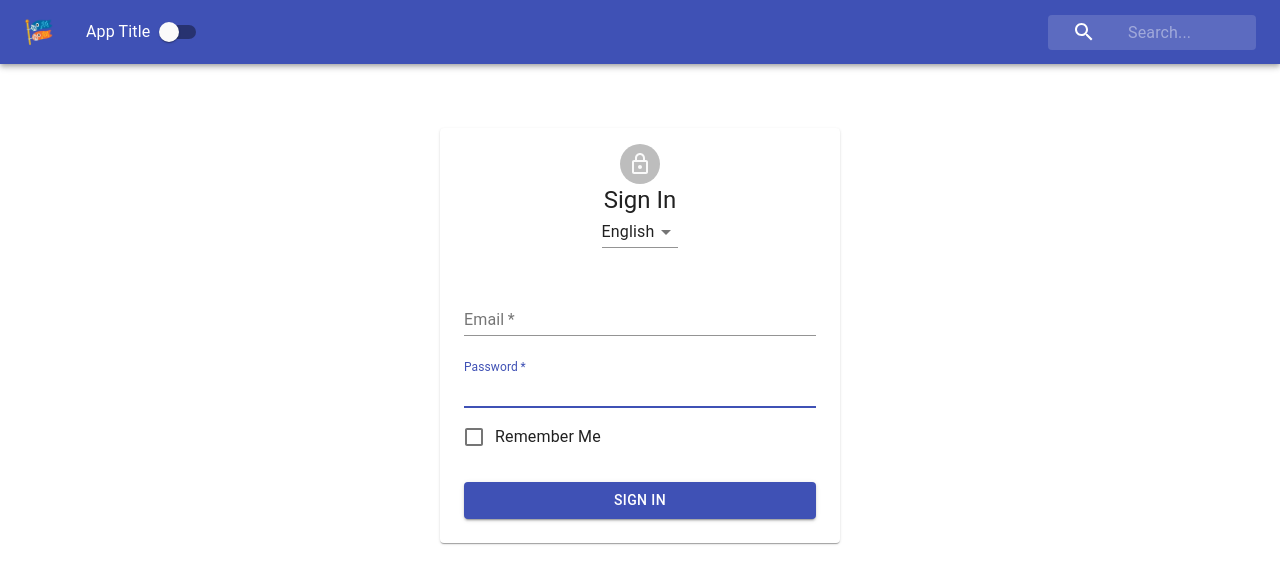
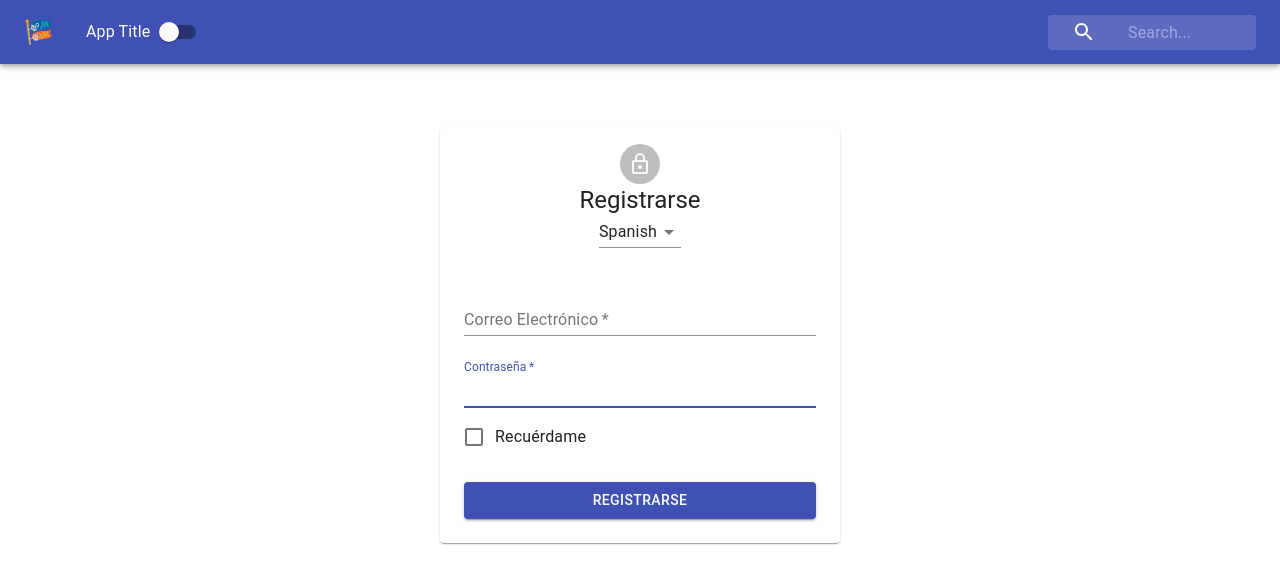
Before and after one commit to codeherbert/language-context-with-hooks, a React (Create React App) app: page / in a window 1280 px wide. Shown: the top 584 px of the page. Built offline with nearby package versions, Linux system fonts and the light colour scheme.

Commit message:
set components to consume language context

```diff
--- a/src/Form.js
+++ b/src/Form.js
@@ -14,34 +14,59 @@
 import Select from "@material-ui/core/Select";
 import withStyles from "@material-ui/core/styles/withStyles";
 import styles from "./styles/FormStyles";
+import { LanguageContext } from "./contexts/LanguageContext";
+
+const words = {
+    english: {
+        signIn: "Sign In",
+        email: "Email Address",
+        password: "Password",
+        remember: "Remember Me"
+    },
+    french: {
+        signIn: "Se Connecter",
+        email: "Adresse Électronique",
+        password: "Mot de Passe",
+        remember: "Souviens-toi De Moi"
+    },
+    spanish: {
+        signIn: "Registrarse",
+        email: "Correo Electrónico",
+        password: "Contraseña",
+        remember: "Recuérdame"
+    }
+};
 
 class Form extends Component {
+    static contextType = LanguageContext;
     render() {
-        const {classes} = this.props;
+        const { language, changeLanguage } = this.context;
+        const { classes } = this.props;
+        const { signIn, email, password, remember } = words[language];
         return (
             <main className={classes.main}>
                 <Paper className={classes.paper}>
                     <Avatar className="classes.avatar">
                         <LockOutlinedIcon />
                     </Avatar>
-                    <Typography variant="h5">Sign In</Typography>
-                    <Select value="english">
+                    <Typography variant="h5">{signIn}</Typography>
+                    <Select value={language} onChange={changeLanguage}>
                         <MenuItem value="english">English</MenuItem>
                         <MenuItem value="french">French</MenuItem>
                         <MenuItem value="spanish">Spanish</MenuItem>
                     </Select>
                     <form className={classes.form}>
                         <FormControl margin="normal" required fullWidth>
-                            <InputLabel htmlFor="email">Email</InputLabel>
+                            <InputLabel htmlFor="email">{email}</InputLabel>
                             <Input id="email" name="email" autoFocus />
                         </FormControl>
                         <FormControl margin="normal" required fullWidth>
-                            <InputLabel htmlFor="password">Password</InputLabel>
+                            <InputLabel htmlFor="password">{password}</InputLabel>
                             <Input id="password" name="password" autoFocus />
                         </FormControl>
                         <FormControlLabel
                             control={<Checkbox colors="primary" />}
-                            label="Remember Me"
+                            label={remember}
                         />
                         <Button
                             variant="contained"
@@ -49,7 +74,7 @@
                             fullWidth
                             color="primary"
                             className={classes.submit}
-                        >Sign In
+                        >{signIn}
                         </Button>
                     </form>
                 </Paper>
--- a/src/Navbar.js
+++ b/src/Navbar.js
@@ -8,7 +8,7 @@
 import Switch from "@material-ui/core/Switch";
 import { withStyles } from "@material-ui/core/styles";
 import styles from "./styles/NavBarStyles";
-import {ThemeContext} from "./contexts/ThemeContext";
+import { ThemeContext } from "./contexts/ThemeContext";
 
 class Navbar extends Component {
     static contextType = ThemeContext;
--- a/src/contexts/LanguageContext.js
+++ b/src/contexts/LanguageContext.js
@@ -5,12 +5,17 @@
 export class LanguageProvider extends Component {
     constructor(props) {
         super(props);
-        this.state = {language: "french"};
+        this.state = {language: "spanish"};
+        this.changeLanguage = this.changeLanguage.bind(this);
     }
+
+    changeLanguage(e) {
+        this.setState({ language: e.target.value })
+    };
 
     render() {
         return (
-            <LanguageContext.Provider value={ this.state.language }>
+            <LanguageContext.Provider value={{ ...this.state, changeLanguage: this.changeLanguage }}>
                 {this.props.children}
             </LanguageContext.Provider>
         )
```
